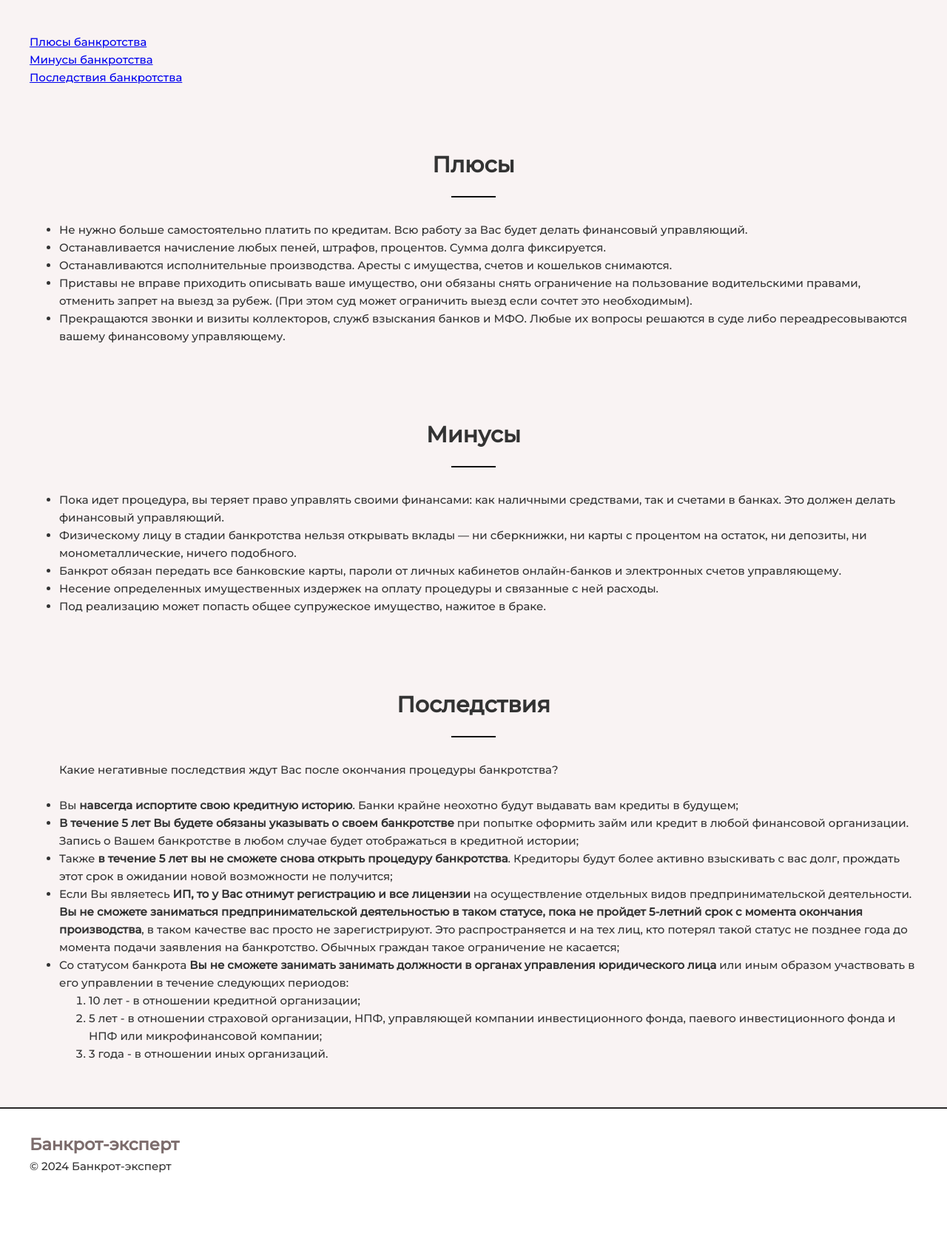
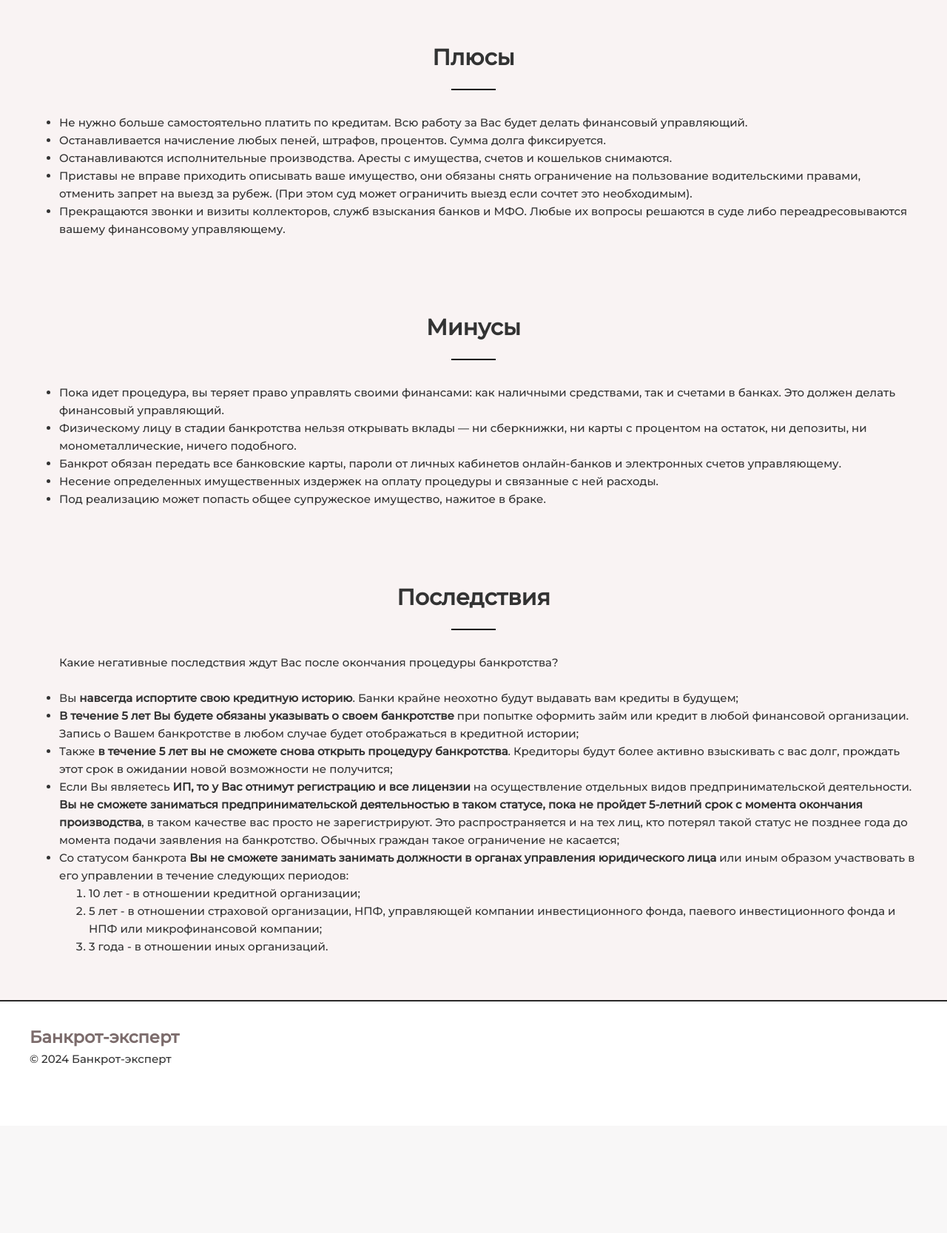
Before and after one commit to Egaster/anketa, a Flask app: page /need in a window 1280 px wide. Shown: the part 102-1769 px from the top of the page at 74% size. After the commit the page ends 1542 px from the top, so only its background shows below. Run offline with Flask 3, Linux system fonts and the light colour scheme; some libraries are stand-ins or nearby versions.

Commit message:
Поправил текст над анкетой, + что-то еще сделал, не помню)

```diff
--- a/templates/need.html
+++ b/templates/need.html
@@ -42,16 +42,11 @@
                 </div>
             </div>
         </header>
-        <section class="section">
-            <div class="container__section">
-                    <a href="#plus">Плюсы банкротства</a><br/>
-                    <a href="#minus">Минусы банкротства</a><br/>
-                    <a href="#conseq">Последствия банкротства</a>
-                </div><!--/.card-->
-        </section>
+
         <section class="section">
             <div class="container__section">
                 <div class="section__header">
+                    <br>
                     <h3 class="section__title"><a name="plusk">Плюсы</a></h3>
                 </div>
                 <div class="card__group">
```
Also changed, not shown: templates/form.html (+3 -8 lines), static/js/app.js (line endings or trailing spaces).
